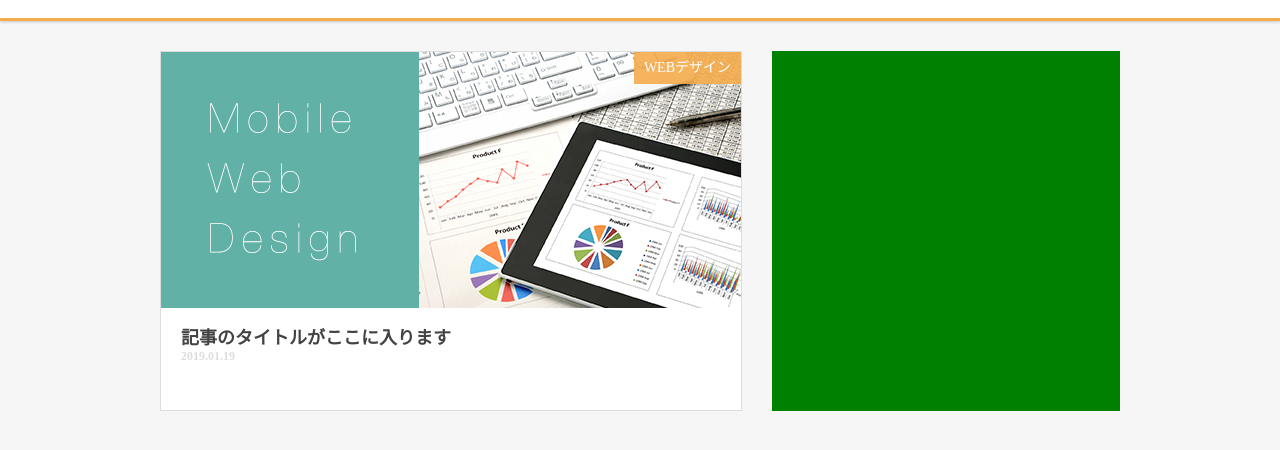
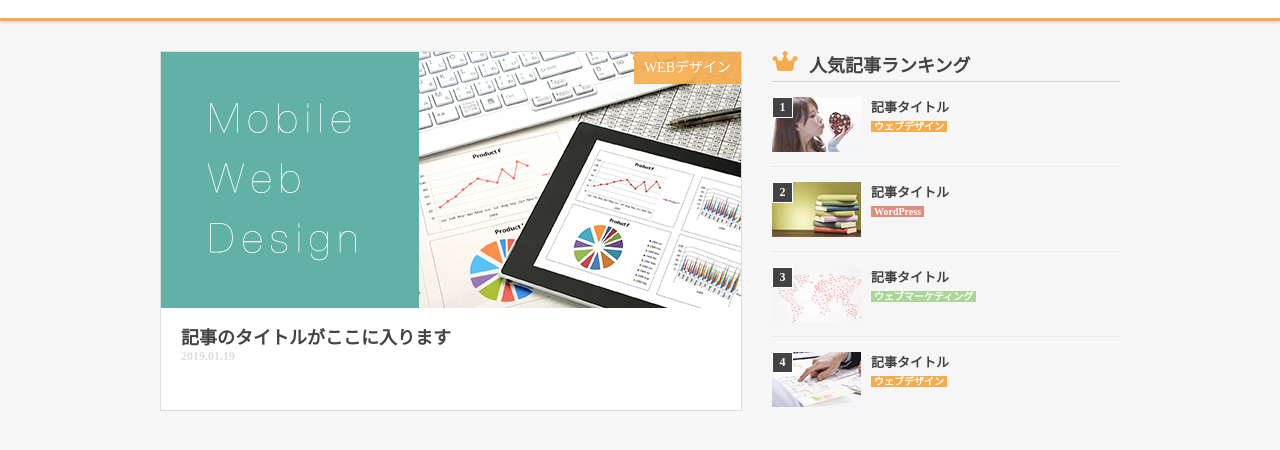
Before and after one commit to azuyuri/sample_magazine_site, a plain HTML site: page index.html in a window 1280 px wide. Shown: the part 84-534 px from the top of the page. Drawn offline with Linux system fonts and the light colour scheme.

Commit message:
feat: Add Ranking

```diff
--- a/index.html
+++ b/index.html
@@ -37,7 +37,59 @@
       </dl>
     </div>
 
-    <div id="top_ranking"></div>
+    <div id="top_ranking">
+      <h2>人気記事ランキング</h2>
+      <ul>
+        <li>
+          <dl>
+            <dt>
+              <img src="images/tmb_1.jpg" alt="ランキング画像01">
+              <span class="ranking_number">1</span>
+            </dt>
+            <dd>
+              <h3><a href="#">記事タイトル</a></h3>
+              <span class="ranking_tag webdesign">ウェブデザイン</span>
+            </dd>
+          </dl>
+        </li>
+        <li>
+          <dl>
+            <dt>
+              <img src="images/tmb_2.jpg" alt="ランキング画像01">
+              <span class="ranking_number">2</span>
+            </dt>
+            <dd>
+              <h3><a href="#">記事タイトル</a></h3>
+              <span class="ranking_tag wordpress">WordPress</span>
+            </dd>
+          </dl>
+        </li>
+        <li>
+          <dl>
+            <dt>
+              <img src="images/tmb_3.jpg" alt="ランキング画像01">
+              <span class="ranking_number">3</span>
+            </dt>
+            <dd>
+              <h3><a href="#">記事タイトル</a></h3>
+              <span class="ranking_tag webmarketing">ウェブマーケティング</span>
+            </dd>
+          </dl>
+        </li>
+        <li>
+          <dl>
+            <dt>
+              <img src="images/tmb_4.jpg" alt="ランキング画像01">
+              <span class="ranking_number">4</span>
+            </dt>
+            <dd>
+              <h3><a href="#">記事タイトル</a></h3>
+              <span class="ranking_tag webdesign">ウェブデザイン</span>
+            </dd>
+          </dl>
+        </li>
+      </ul>
+    </div>
 
   </div><!-- main_wrapper -->
 </body>
--- a/style.css
+++ b/style.css
@@ -167,6 +167,81 @@ div#top_pickup dl dd{
 div#top_ranking {
   width: 348px;
   height: 360px;
-  background-color: green;
   float: left;
 }
+
+div#top_ranking h2 {
+  font-size: 18px;
+  font-weight: bold;
+  background: url(images/popular_icon.png) no-repeat;
+  padding-left: 37px;
+  border-bottom: 1px solid #ddccdd;
+  height: 30px;
+}
+
+div#top_ranking ul li {
+  width: 348px;
+  height: 55px;
+  border-bottom: 1px dotted #dcdddf;
+  margin-top: 15px;
+  padding-bottom: 14px;
+}
+
+div#top_ranking ul li:last-child {
+  border-bottom: 0;
+  padding-bottom: 0;
+}
+
+div#top_ranking ul li dl dt {
+  width: 89px;
+  height: 55px;
+  float: left;
+  margin-right: 10px;
+  position: relative;
+}
+
+span.ranking_number {
+  font-size: 12px;
+  font-weight: bold;
+  background-color: #434343;
+  border: 1px solid #fff;
+  color: #fff;
+  width: 19px;
+  height: 19px;
+  display: inline-block;
+  text-align: center;
+  line-height: 19px;
+  position: absolute;
+  top: 0;
+  left: 0;
+}
+
+div#top_ranking ul li dl dd {
+  width: auto;
+  height: 55px;
+  float: left;
+}
+
+div#top_ranking ul li dl dd h3 a {
+  font-size: 13px;
+  font-weight: bold;
+}
+
+span.ranking_tag {
+  color: #fff;
+  font-size: 10px;
+  font-weight: bold;
+  padding: 0 3px;
+}
+
+span.webdesign {
+  background-color: #f6ac4d;
+}
+
+span.wordpress {
+  background-color: #e18c7c;
+}
+
+span.webmarketing {
+  background-color: #acd598;
+}
```
